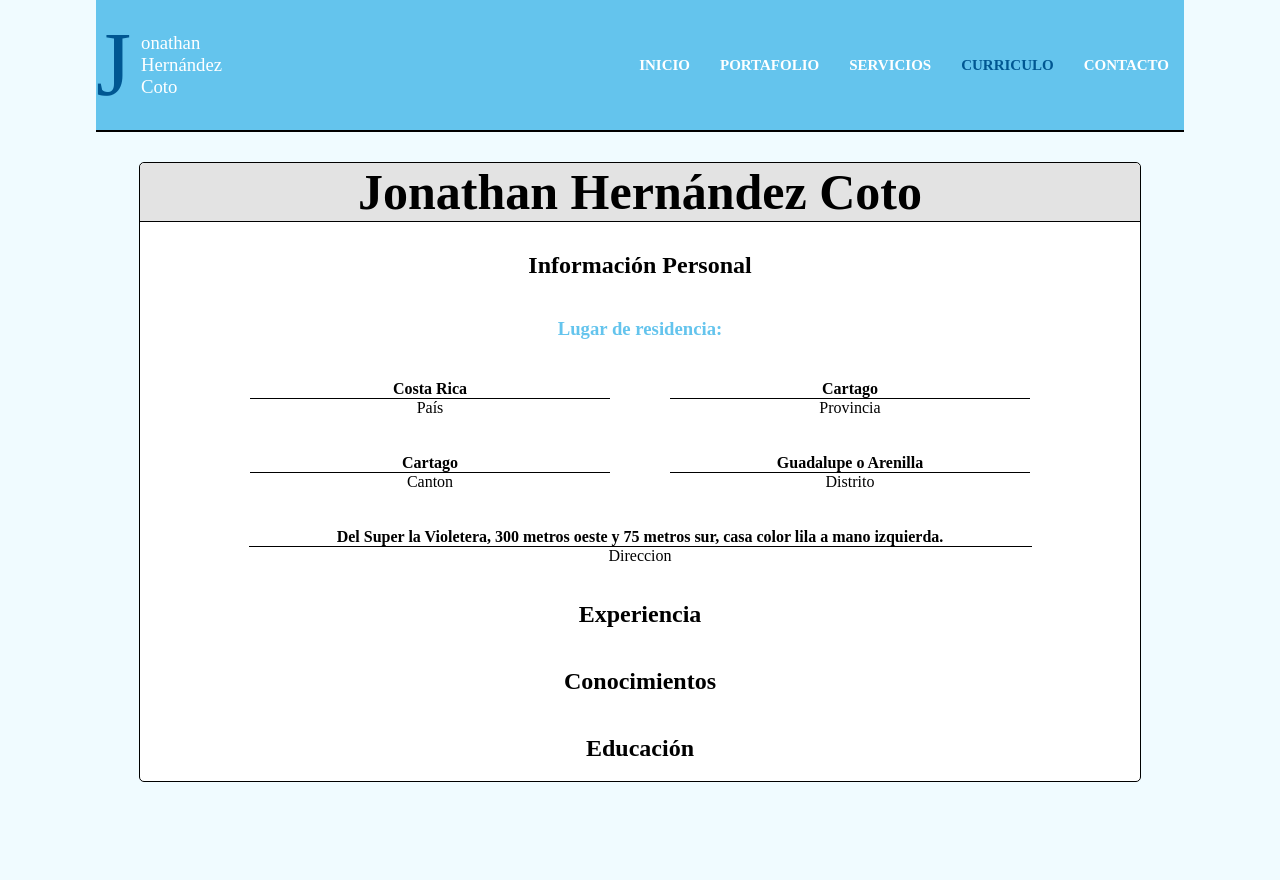
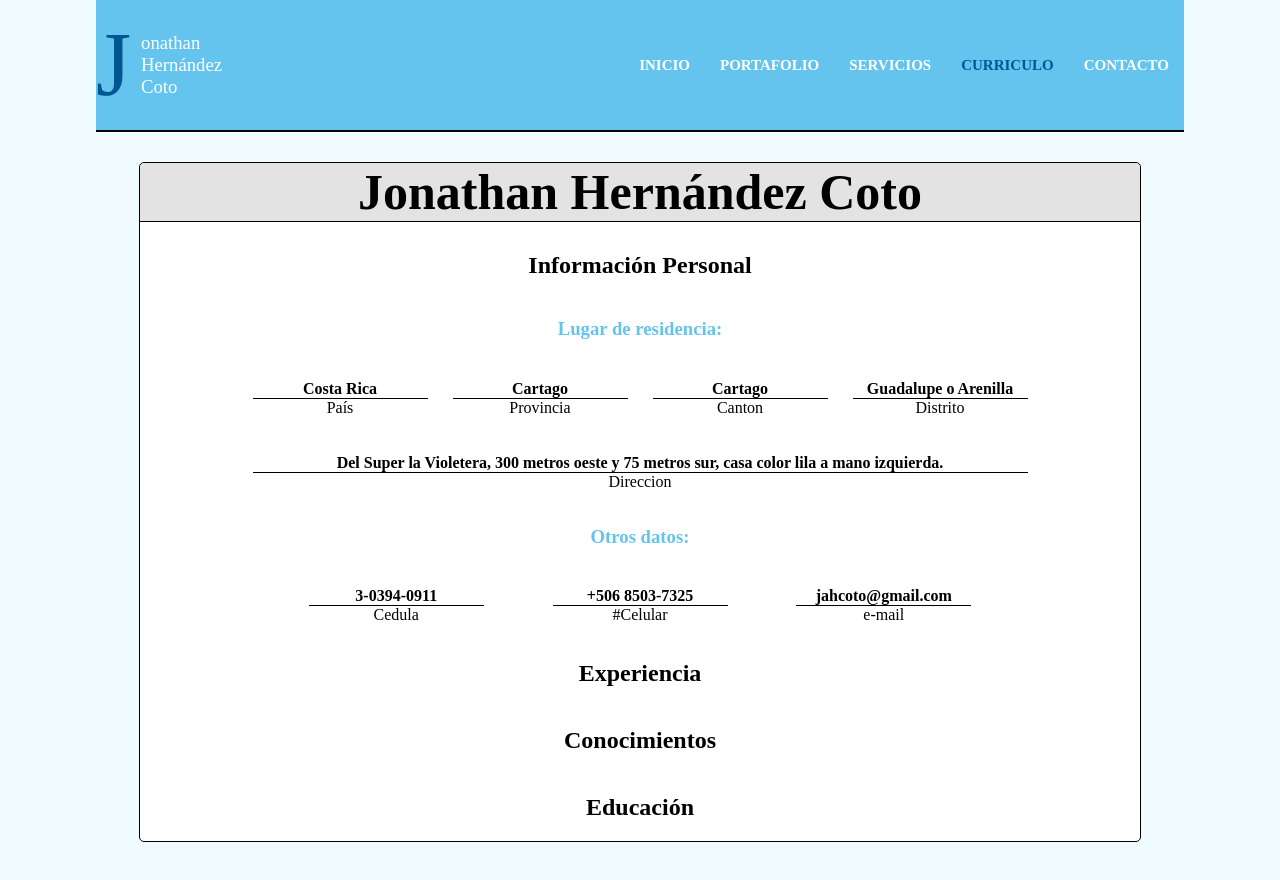
Before and after one commit to jahcoto/portfolio, a React (Vite) app: page /curriculo in a window 1280 px wide. Shown: the top 880 px of the page. Built offline with nearby package versions, Linux system fonts and the light colour scheme.

Commit message:
Update the personal information section in curriculo page

```diff
--- a/src/components/Curriculo.jsx
+++ b/src/components/Curriculo.jsx
@@ -16,8 +16,6 @@ const Curriculo = () => {
                 <h4>Cartago</h4>
                 <p>Provincia</p>
               </div>
-            </div>
-            <div className="second">
               <div className="canton">
                 <h4>Cartago</h4>
                 <p>Canton</p>
@@ -27,13 +25,29 @@ const Curriculo = () => {
                 <p>Distrito</p>
               </div>
             </div>
-
+            <div className="second">
               <div className="direccion">
                 <h4>
                   Del Super la Violetera, 300 metros oeste y 75 metros sur, casa
                   color lila a mano izquierda.
                 </h4>
                 <p>Direccion</p>
+              </div>
+            </div>
+            <h3 className="subtitle">Otros datos:</h3>
+            <div className="otros-datos">
+              <div className="identificacion">
+                <h4>3-0394-0911</h4>
+                <p>Cedula</p>
+              </div>
+              <div className="telefono">
+                <h4>+506 8503-7325</h4>
+                <p>#Celular</p>
+              </div>
+              <div className="email">
+                <h4>jahcoto@gmail.com</h4>
+                <p>e-mail</p>
+              </div>
             </div>
           </div>
         </div>
--- a/src/index.css
+++ b/src/index.css
@@ -292,93 +292,58 @@ label {
 .first {
   display: flex;
   flex-direction: row;
-  justify-content: space-evenly;
+  justify-content: space-around;
   align-items: center;
-  width: 100%;
+  width: 800px;
 }
 
 .first .pais,
-.provincia {
-  width: 40%;
+.provincia,
+.canton,
+.distrito {
   display: flex;
   flex-direction: column;
   align-items: center;
 }
 
-.pais h4 {
-  width: 100%;
+h4 {
   margin-bottom: 0;
 }
 
-.pais p {
-  width: 100%;
+p {
+  width: 175px;
   border-top: 1px solid #000;
   margin-top: 0;
 }
-
-.provincia h4 {
-  width: 100%;
-  margin-bottom: 0;
-}
-
-.provincia p {
-  width: 100%;
-  border-top: 1px solid #000;
-  margin-top: 0;
-}
-
 .second {
   display: flex;
   flex-direction: row;
   justify-content: space-evenly;
   align-items: center;
-  width: 100%;
+  width: 800px;
 }
 
-.second .canton,
-.distrito {
-  width: 40%;
-  display: flex;
-  flex-direction: column;
-  align-items: center;
-}
-
-.canton h4 {
-  width: 100%;
-  margin-bottom: 0;
-}
-
-.canton p {
-  width: 100%;
-  border-top: 1px solid #000;
-  margin-top: 0;
-}
-
-.distrito h4 {
-  width: 100%;
-  margin-bottom: 0;
-}
-
-.distrito p {
-  width: 100%;
-  border-top: 1px solid #000;
-  margin-top: 0;
-}
-
-.direccion {
-  width: 87%;
+.second .direccion {
   display: flex;
   flex-direction: column;
   align-items: center;
 }
 
 .direccion h4 {
-  width: 100%;
+  width: 775px;
   margin-bottom: 0;
 }
 
 .direccion p {
-  width: 100%;
+  width: 775px;
   border-top: 1px solid #000;
   margin-top: 0;
 }
+
+.otros-datos {
+  display: flex;
+  flex-direction: row;
+  justify-content: space-evenly;
+  align-items: center;
+  width: 800px;
+}
```
Lines whose indentation alone changed are shown as unchanged.
